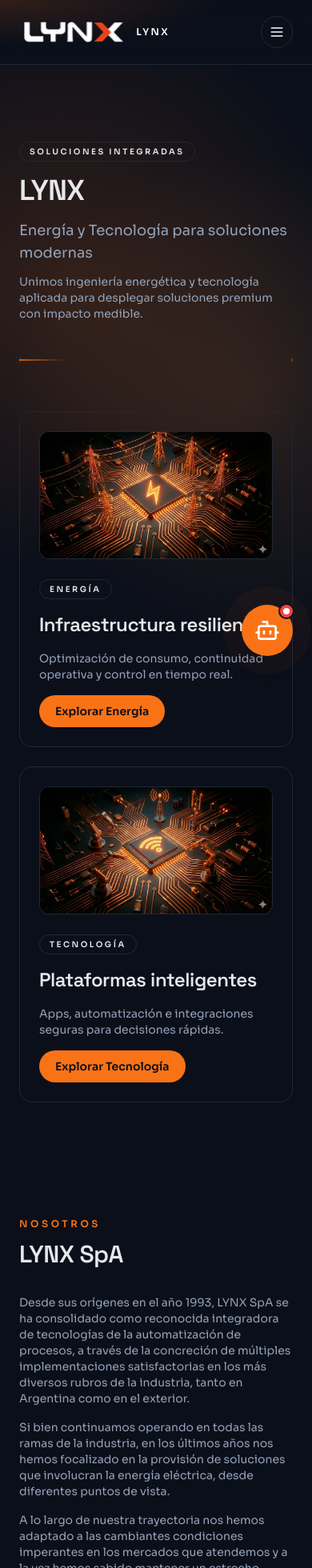
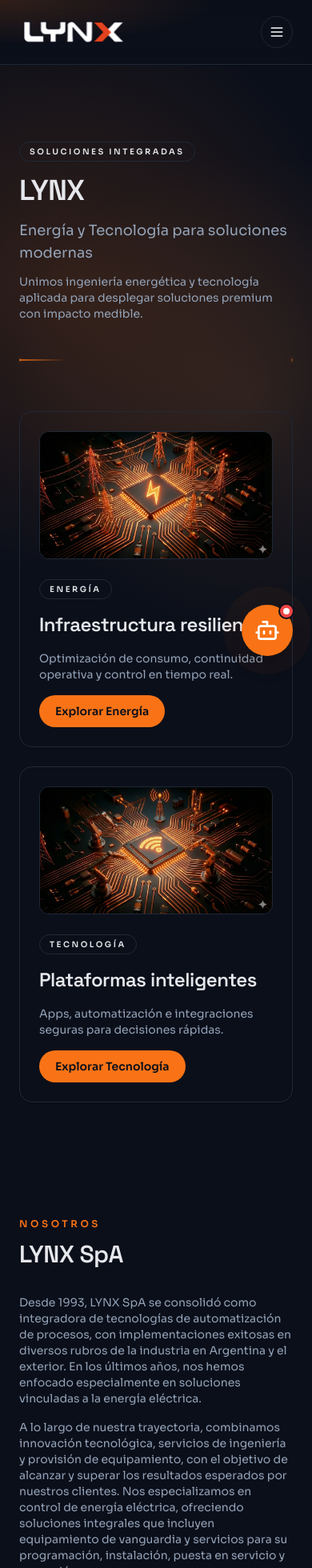
Before and after one commit to santacroce12/LYNX, a Next.js app: page / in a window 390 px wide. Shown: the top 1960 px of the page at 80% size. Built offline with nearby package versions, Linux system fonts and the light colour scheme.

Commit message:
Adjust recursos spacing and navbar label

```diff
--- a/src/app/(marketing)/recursos/sections/Hero.tsx
+++ b/src/app/(marketing)/recursos/sections/Hero.tsx
@@ -7,7 +7,7 @@
 
 export default function RecursosHero() {
   return (
-    <Section className="pt-24">
+    <Section className="pt-1 pb-8 md:pt-4 md:pb-2">
       <div className="relative overflow-hidden rounded-3xl border border-[var(--border)] bg-[var(--surface)]/70 px-8 py-12 md:min-h-[360px]">
         <Image
           src="/images/energia/panel%20solar.jpg"
--- a/src/app/(marketing)/recursos/sections/ResourcesGrid.tsx
+++ b/src/app/(marketing)/recursos/sections/ResourcesGrid.tsx
@@ -48,7 +48,7 @@
   }, [activeId, pathname, router]); // eslint-disable-line react-hooks/exhaustive-deps
 
   return (
-    <Section id="recursos">
+    <Section id="recursos" className="pt-10 pb-16 md:pt-16 md:pb-24">
       <div className="mb-10 max-w-2xl">
         <Reveal>
           <h2 className="text-3xl font-semibold md:text-4xl">
--- a/src/components/layout/Navbar.tsx
+++ b/src/components/layout/Navbar.tsx
@@ -54,9 +54,8 @@
             className={logoClass}
             priority
           />
-          <span className="whitespace-nowrap text-xs font-semibold uppercase tracking-[0.2em] text-white md:tracking-[0.4em]">
-            {site.name}
-            <span className="text-[var(--accent)]">{getBrandSuffix()}</span>
+          <span className="whitespace-nowrap text-xs font-semibold uppercase tracking-[0.2em] text-[var(--accent)] md:tracking-[0.4em]">
+            {getBrandSuffix()}
           </span>
         </Link>
         <div className="flex items-center gap-4">
--- a/src/content/site.ts
+++ b/src/content/site.ts
@@ -72,18 +72,14 @@
       alt: "Equipo LYNX en operaciones de energía",
     },
     body: [
-      "Desde sus orígenes en el año 1993, LYNX SpA se ha consolidado como reconocida integradora de tecnologías de la automatización de procesos, a través de la concreción de múltiples implementaciones satisfactorias en los más diversos rubros de la industria, tanto en Argentina como en el exterior.",
-      "Si bien continuamos operando en todas las ramas de la industria, en los últimos años nos hemos focalizado en la provisión de soluciones que involucran la energía eléctrica, desde diferentes puntos de vista.",
-      "A lo largo de nuestra trayectoria nos hemos adaptado a las cambiantes condiciones imperantes en los mercados que atendemos y a la vez hemos sabido mantener un estrecho diálogo con la vanguardia tecnológica, algunas veces como proveedores solo de servicios y otras con provisión de equipamiento, pero siempre defendiendo la consigna de alcanzar y superar los resultados esperados por nuestros clientes.",
-      "LYNX SpA se especializa en control de energía eléctrica como empresa proveedora de soluciones integrales a través de la comercialización de equipamiento eléctrico con tecnología de vanguardia y los servicios de ingeniería complementarios para su programación, instalación, puesta en servicio y explotación, destinados al mercado de la energía eléctrica en cualquiera de sus ámbitos de aplicación.",
+      "Desde 1993, LYNX SpA se consolidó como integradora de tecnologías de automatización de procesos, con implementaciones exitosas en diversos rubros de la industria en Argentina y el exterior. En los últimos años, nos hemos enfocado especialmente en soluciones vinculadas a la energía eléctrica.",
+"A lo largo de nuestra trayectoria, combinamos innovación tecnológica, servicios de ingeniería y provisión de equipamiento, con el objetivo de alcanzar y superar los resultados esperados por nuestros clientes. Nos especializamos en control de energía eléctrica, ofreciendo soluciones integrales que incluyen equipamiento de vanguardia y servicios para su programación, instalación, puesta en servicio y operación.",
     ],
     teamTitle: "Portada Nosotros",
     teamBody: [
-      "Para lograr los objetivos en cada proyecto contamos, como socios estratégicos, a fabricantes y proveedores, de trayectoria y reconocimiento de alcance global, con una cartera de soluciones ampliamente probadas que nos brindan su respaldo tecnológico e institucional. Esto se traduce en un equipo con el más elevado grado de compromiso, asumido en cada trabajo.",
-      "Nuestro equipo de profesionales está constituido por recursos humanos con una sólida formación en tecnologías de automatismos avanzados y una amplia trayectoria en integraciones en las áreas de control, medición y protección de sistemas asociados a la energía eléctrica.",
-      "Las áreas de operación incluyen el personal idóneo para acompañar nuestro producto, desde la concepción del proyecto en sus etapas de ingeniería conceptual y básica, pasando por la definición de materiales, la ingeniería de detalle, hasta cubrir cada uno de los pasos siguientes arribando a la concreción de la solución integral mediante la construcción electromecánica, la programación y configuración de hardware, los ensayos en fábrica, los montajes en obra para concluir con los ensayos en sitio y la puesta en servicio.",
-      "La extensa experiencia de nuestro personal en proyectos eléctricos, unido a la capacitación continua en áreas específicas, junto con el soporte de nuestros proveedores, nos permite encarar día a día nuevos desafíos con confianza y solidez.",
-    ],
+      "Para cada proyecto trabajamos con socios estratégicos globales, cuyos productos y respaldo tecnológico fortalecen nuestras soluciones y el compromiso de nuestro equipo. Contamos con profesionales con sólida formación en automatismos avanzados y amplia experiencia en control, medición y protección de sistemas eléctricos.",
+      "Acompañamos los proyectos de punta a punta: ingeniería conceptual y básica, definición de materiales, ingeniería de detalle, construcción electromecánica, configuración de hardware, ensayos en fábrica, montaje en obra, pruebas en sitio y puesta en servicio. La experiencia, la capacitación continua y el soporte de nuestros proveedores nos permiten asumir nuevos desafíos con solidez y confianza."
+         ],
     highlightsTitle: "Sobre la empresa",
     highlights: [
       {
```
